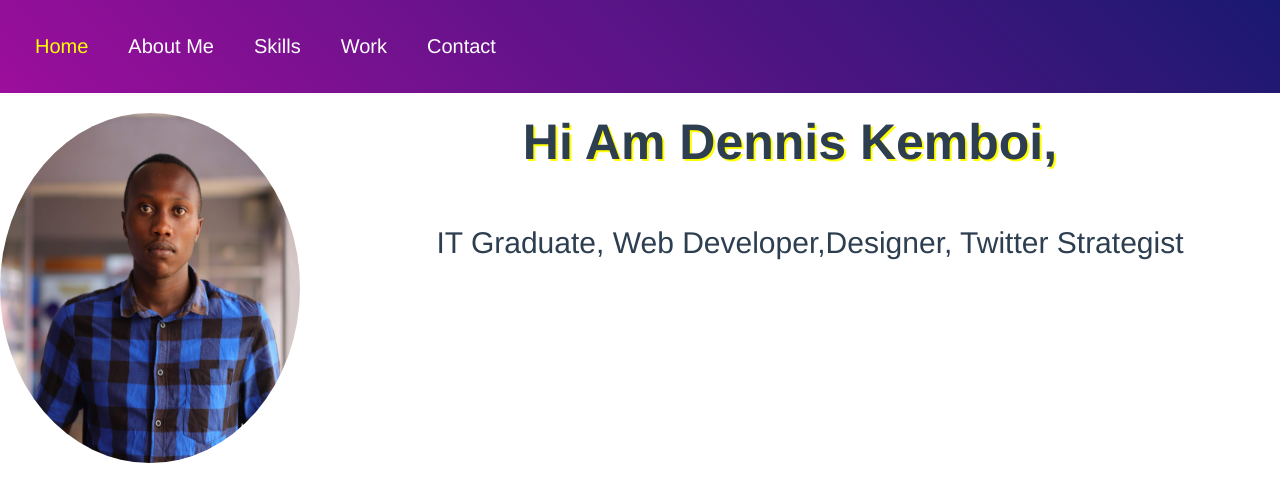
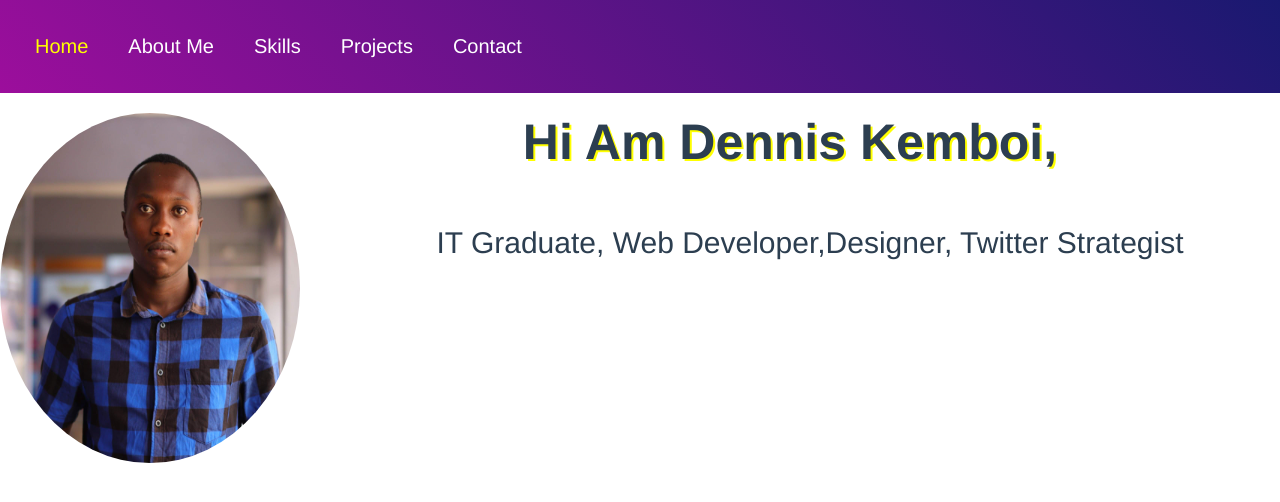
Before and after one commit to Developer-Dennis/densite, a Vue app: page / in a window 1280 px wide. Shown: the top 502 px of the page. Built offline with nearby package versions, Linux system fonts and the light colour scheme.

Commit message:
Added Projects page route

```diff
--- a/src/App.vue
+++ b/src/App.vue
@@ -3,7 +3,7 @@
     <router-link to="/">Home</router-link>
     <router-link to="/about">About Me</router-link>
     <router-link to="/skills">Skills</router-link>
-    <router-link to="/work">Work</router-link>
+    <router-link to="/projects">Projects</router-link>
     <router-link to="/contact">Contact</router-link>
   </nav>
   <router-view/>
```
